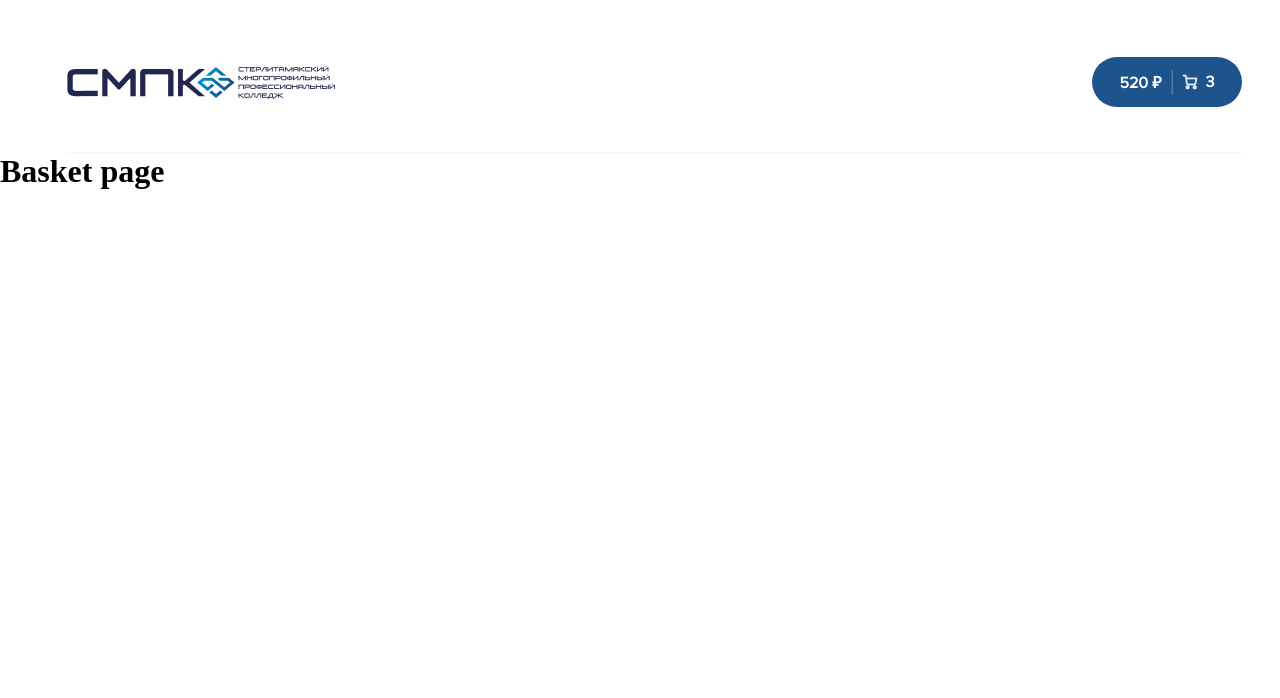
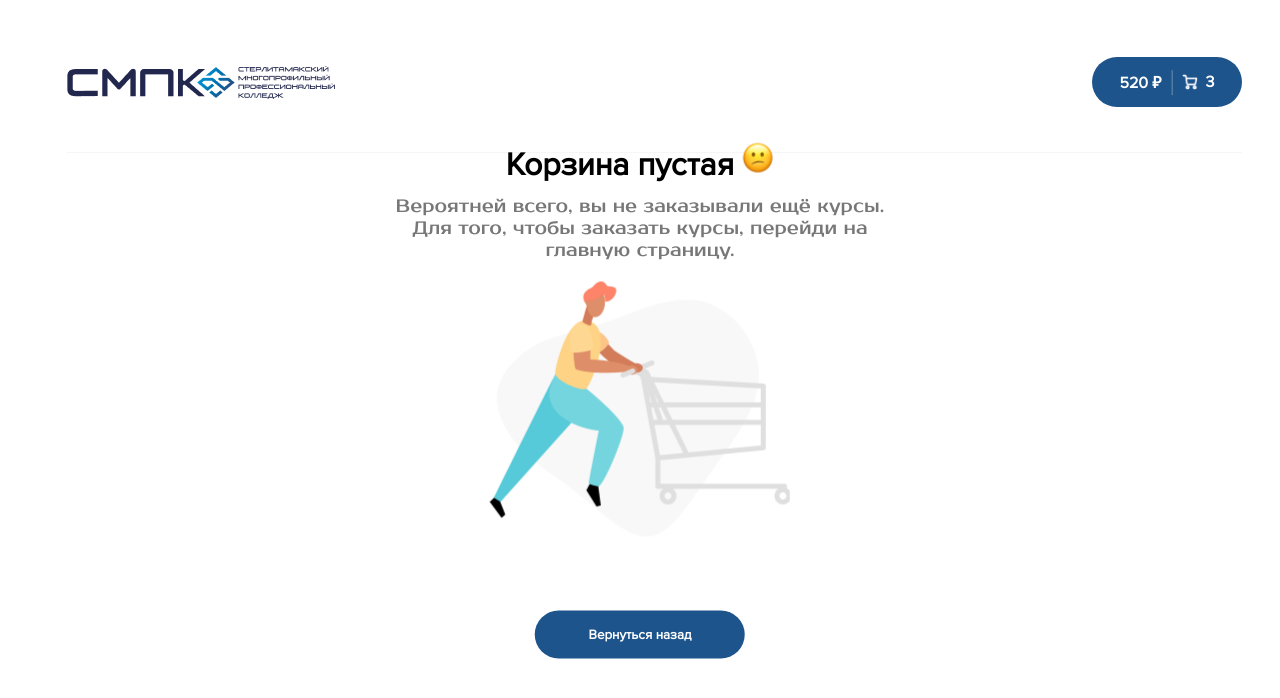
Before and after one commit to k3ssL/Additional-Courses, a React (Create React App) app: page /basket in a window 1280 px wide. Shown: the top 698 px of the page. Built offline with nearby package versions, Linux system fonts and the light colour scheme.

Commit message:
feat: create not found basket page

```diff
--- a/src/pages/BasketPage/BasketPage.jsx
+++ b/src/pages/BasketPage/BasketPage.jsx
@@ -1,10 +1,21 @@
 import React from "react"
 import classes from "./BasketPage.module.css"
+import { useNavigate } from "react-router-dom"
+import { MAIN_ROUTE } from "../../utils/consts"
 
 const BasketPage = () => {
+    const navigate = useNavigate()
     return (
         <div className={classes.container}>
-            <h1>Basket page</h1>
+            <h1>
+                Корзина пустая <img src={"/img/smile.png"} alt={"smile-pic"} />
+            </h1>
+            <p>
+                Вероятней всего, вы не заказывали ещё курсы. <br /> Для того, чтобы заказать курсы, перейди на <br />{" "}
+                главную страницу.
+            </p>
+            <img src={"/img/shopping-cart-colour 1.png"} alt={"not-found-pic"} />
+            <button onClick={() => navigate(MAIN_ROUTE)}>Вернуться назад</button>
         </div>
     )
 }
--- a/src/pages/BasketPage/BasketPage.module.css
+++ b/src/pages/BasketPage/BasketPage.module.css
@@ -0,0 +1,43 @@
+.container {
+    position: absolute;
+    top: 50%;
+    left: 50%;
+    transform: translate(-50%, -50%);
+    display: flex;
+    flex-direction: column;
+    align-items: center;
+    justify-content: center;
+}
+
+.container > h1 {
+    font-family: Proxima Nova, sans-serif;
+    font-weight: bold;
+    font-size: 32px;
+    margin-bottom: 10px;
+}
+
+.container > img {
+    width: 300px;
+    height: 255px;
+}
+
+.container > p {
+    font-family: Prosto One, sans-serif;
+    font-size: 18px;
+    color: #777777;
+    margin-bottom: 21px;
+    text-align: center;
+}
+
+.container > button {
+    width: 210px;
+    height: 48px;
+    border-radius: 30px;
+    background-color: #1D548C;
+    color: #ffffff;
+    font-family: Proxima Nova, sans-serif;
+    font-weight: bold;
+    border: 0;
+    cursor: pointer;
+    margin-top: 74px;
+}
```
Also changed, not shown: public/img/shopping-cart-colour 1.png (added), public/img/smile.png (added).
